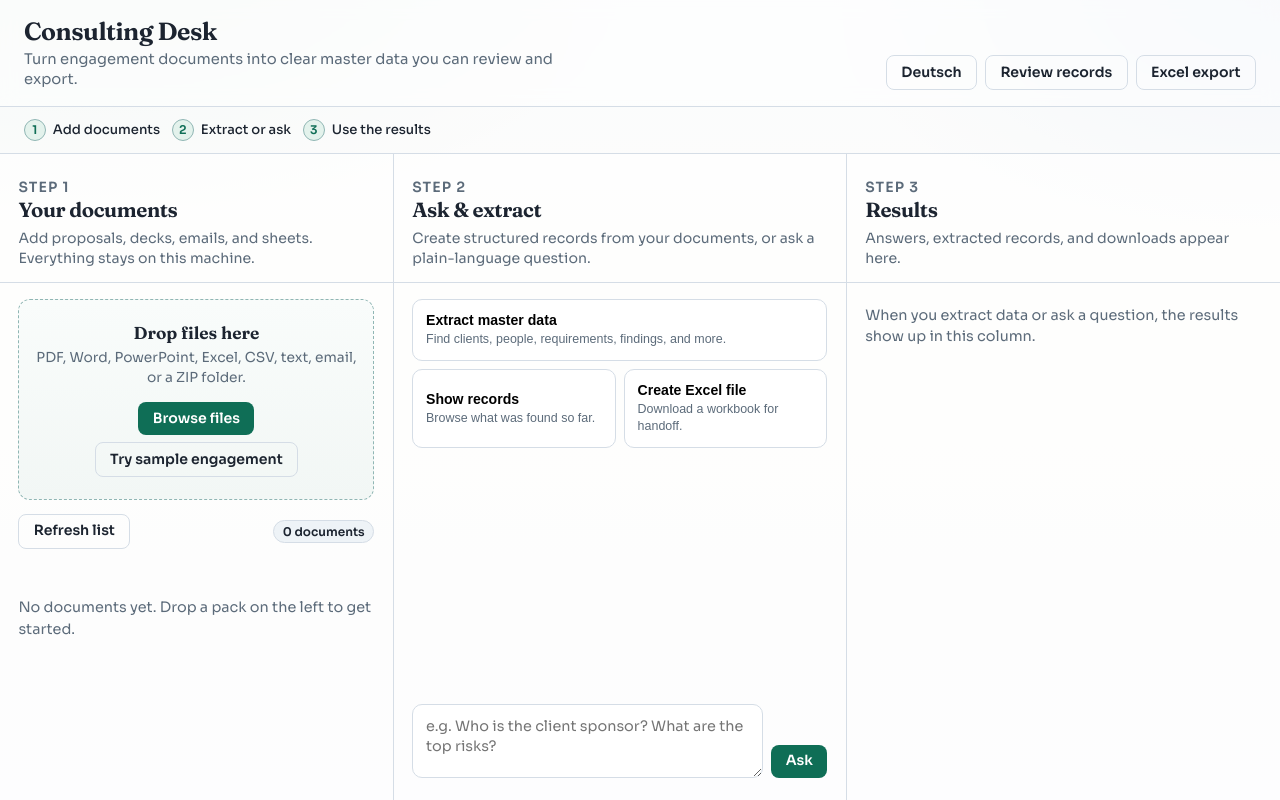
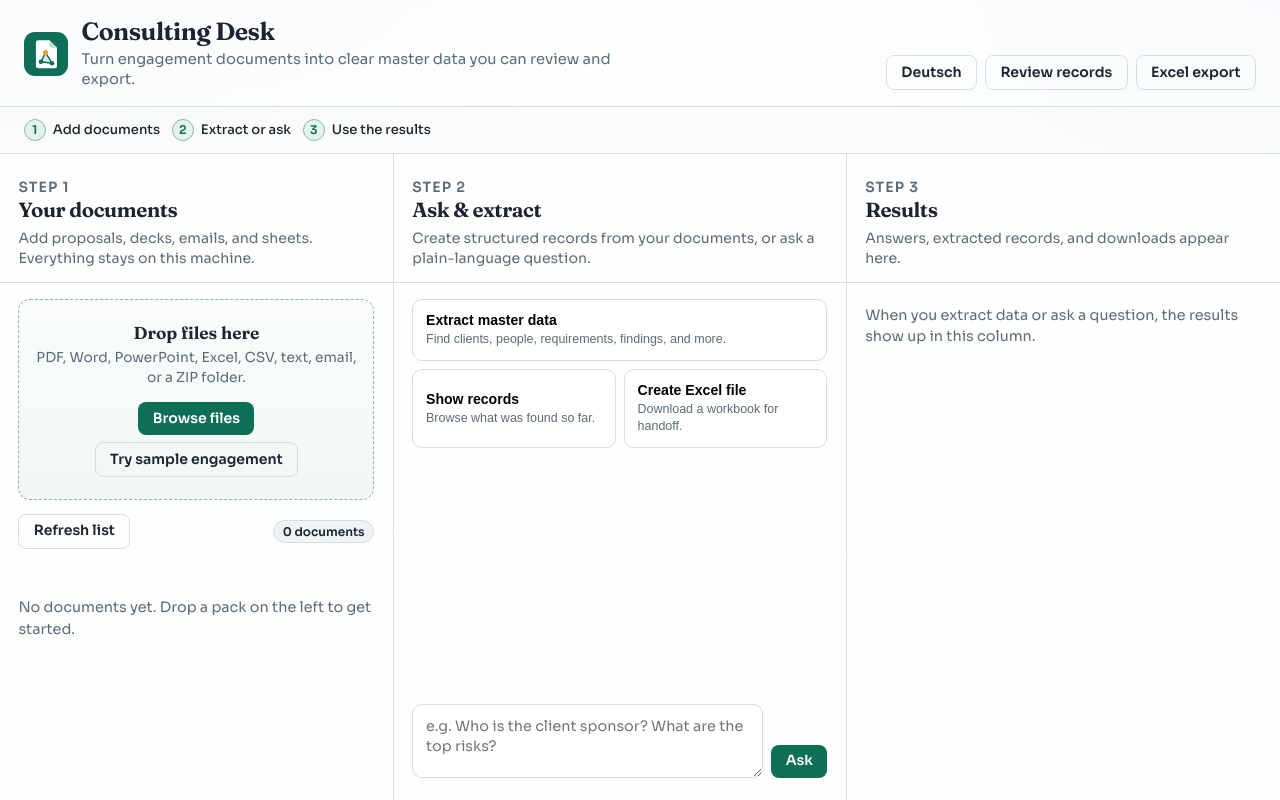
Before and after one commit to NarayanYerrabachu/004_NLP_TDA_CONSULTING, a FastAPI app: page / in a window 1280 px wide. Run offline with FastAPI, Linux system fonts and the light colour scheme; data that the repository does not hold is empty.

Commit message:
Logo: a document with a small connected graph, top left on every page, and as favicon
Co-Authored-By: Claude Fable 5.1 <noreply@anthropic.com>

```diff
--- a/src/nlp_tda/app.py
+++ b/src/nlp_tda/app.py
@@ -406,6 +406,11 @@ def _startup() -> None:
     uploads_root()
 
 
+@app.get("/favicon.svg", include_in_schema=False)
+def favicon() -> FileResponse:
+    return FileResponse(settings.templates_dir / "logo.svg", media_type="image/svg+xml")
+
+
 @app.get("/api/health")
 def health() -> dict:
     return {"status": "ok", "version": "0.1.0"}
--- a/src/nlp_tda/templates/export.html
+++ b/src/nlp_tda/templates/export.html
@@ -4,6 +4,7 @@
   <meta charset="utf-8" />
   <meta name="viewport" content="width=device-width, initial-scale=1" />
   <title>{{ s.title }}</title>
+  <link rel="icon" type="image/svg+xml" href="/favicon.svg" />
   <link rel="preconnect" href="https://fonts.googleapis.com" />
   <link rel="preconnect" href="https://fonts.gstatic.com" crossorigin />
   <link href="https://fonts.googleapis.com/css2?family=Fraunces:opsz,wght@9..144,500;9..144,650&family=Sora:wght@400;500;600&display=swap" rel="stylesheet" />
@@ -135,14 +136,19 @@
     @media (max-width: 640px) {
       header.appbar, main { padding-left: 1rem; padding-right: 1rem; }
     }
+    .brand-row { display: flex; align-items: center; gap: 0.85rem; }
+    .brand-mark { flex: none; width: 44px; height: 44px; }
   </style>
 </head>
 <body>
   <header class="appbar">
+    <div class="brand-row">
+    {% include "logo.svg" %}
     <div>
       <h1 class="brand-name">{{ s.title }}</h1>
       <p class="brand-tag">{{ s.subtitle }}</p>
       <p class="note">{{ s.note }}</p>
+    </div>
     </div>
     <nav class="nav">
       <a class="btn secondary" href="/export?lang={{ other_lang }}">{{ s.lang_toggle }}</a>
--- a/src/nlp_tda/templates/ingest.html
+++ b/src/nlp_tda/templates/ingest.html
@@ -4,6 +4,7 @@
   <meta charset="utf-8" />
   <meta name="viewport" content="width=device-width, initial-scale=1" />
   <title>{{ s.title }}</title>
+  <link rel="icon" type="image/svg+xml" href="/favicon.svg" />
   <style>
     :root {
       --bg: #0f1419;
@@ -116,14 +117,19 @@
     #result.show { display: block; }
     code { font-family: var(--mono); font-size: 0.85rem; }
     .child { color: var(--muted); font-size: 0.82rem; padding-left: 0.75rem; }
+    .brand-row { display: flex; align-items: center; gap: 0.85rem; }
+    .brand-mark { flex: none; width: 44px; height: 44px; }
   </style>
 </head>
 <body>
   <header>
+    <div class="brand-row">
+    {% include "logo.svg" %}
     <div>
       <h1>{{ s.title }}</h1>
       <p class="sub">{{ s.subtitle }}</p>
       <p class="note">{{ s.note }}</p>
+    </div>
     </div>
     <div class="actions">
       <a class="btn secondary" href="/?lang={{ lang }}">{{ s.nav_ingest }}</a>
--- a/src/nlp_tda/templates/review.html
+++ b/src/nlp_tda/templates/review.html
@@ -4,6 +4,7 @@
   <meta charset="utf-8" />
   <meta name="viewport" content="width=device-width, initial-scale=1" />
   <title>{{ s.title }}</title>
+  <link rel="icon" type="image/svg+xml" href="/favicon.svg" />
   <link rel="preconnect" href="https://fonts.googleapis.com" />
   <link rel="preconnect" href="https://fonts.gstatic.com" crossorigin />
   <link href="https://fonts.googleapis.com/css2?family=Fraunces:opsz,wght@9..144,500;9..144,650&family=Sora:wght@400;500;600&display=swap" rel="stylesheet" />
@@ -189,14 +190,19 @@
     @media (max-width: 640px) {
       header.appbar, main { padding-left: 1rem; padding-right: 1rem; }
     }
+    .brand-row { display: flex; align-items: center; gap: 0.85rem; }
+    .brand-mark { flex: none; width: 44px; height: 44px; }
   </style>
 </head>
 <body>
   <header class="appbar">
+    <div class="brand-row">
+    {% include "logo.svg" %}
     <div>
       <h1 class="brand-name">{{ s.title }}</h1>
       <p class="brand-tag">{{ s.subtitle }}</p>
       <p class="note">{{ s.synthetic_note }}</p>
+    </div>
     </div>
     <nav class="nav">
       <a class="btn secondary" href="/?lang={{ lang }}">{{ s.nav_ingest }}</a>
--- a/src/nlp_tda/templates/workspace.html
+++ b/src/nlp_tda/templates/workspace.html
@@ -4,6 +4,7 @@
   <meta charset="utf-8" />
   <meta name="viewport" content="width=device-width, initial-scale=1" />
   <title>{{ s.title }}</title>
+  <link rel="icon" type="image/svg+xml" href="/favicon.svg" />
   <link rel="preconnect" href="https://fonts.googleapis.com" />
   <link rel="preconnect" href="https://fonts.gstatic.com" crossorigin />
   <link href="https://fonts.googleapis.com/css2?family=Fraunces:opsz,wght@9..144,500;9..144,650&family=Sora:wght@400;500;600&display=swap" rel="stylesheet" />
@@ -419,13 +420,18 @@
       header.appbar, .steps { padding-left: 1rem; padding-right: 1rem; }
       .col-body, .col-head { padding-left: 1rem; padding-right: 1rem; }
     }
+    .brand-row { display: flex; align-items: center; gap: 0.85rem; }
+    .brand-mark { flex: none; width: 44px; height: 44px; }
   </style>
 </head>
 <body>
   <header class="appbar">
+    <div class="brand-row">
+    {% include "logo.svg" %}
     <div class="brand">
       <h1 class="brand-name">{{ s.brand }}</h1>
       <p class="brand-tag">{{ s.subtitle }}</p>
+    </div>
     </div>
     <nav class="nav" aria-label="{{ s.nav_label }}">
       <a class="btn secondary" href="/?lang={{ other_lang }}">{{ s.lang_toggle }}</a>
```
Also changed, not shown: src/nlp_tda/templates/logo.svg (added).
